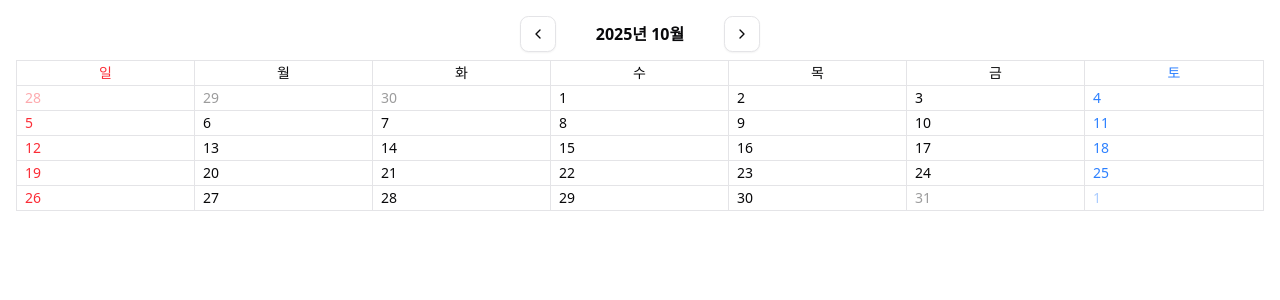
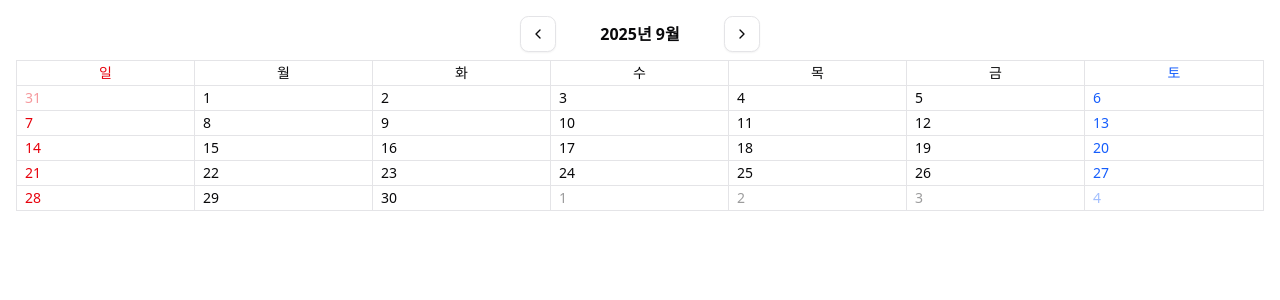
Before and after one commit to dsjoo725/best-practice, a React (Vite) app: page /calendar in a window 1280 px wide. Shown: the top 300 px of the page. Built offline with nearby package versions, Linux system fonts and the light colour scheme.

Commit message:
refactor: calendar 리팩토링

```diff
--- a/src/base-package/calendar/index.ts
+++ b/src/base-package/calendar/index.ts
@@ -1,3 +1 @@
 export * from './ui/calendar';
-
-export { isSameDay } from './lib/date-utils';
--- a/src/base-package/calendar/lib/date-utils.ts
+++ b/src/base-package/calendar/lib/date-utils.ts
@@ -1,7 +1,6 @@
 // 이번 달의 마지막 날짜(일 수) 구하기: 다음 달의 0일 = 이번 달의 마지막 날
-export const daysInMonth = (year: number, month: number) => {
-  const monthIndex = month - 1;
-  return new Date(year, monthIndex, 0).getDate();
+export const daysInMonth = (month: Date) => {
+  return new Date(month.getFullYear(), month.getMonth() + 1, 0).getDate();
 };
 
 export const addMonths = (date: Date, offset: number) =>
@@ -11,3 +10,10 @@ export const isSameDay = (a: Date, b: Date) =>
   a.getFullYear() === b.getFullYear() &&
   a.getMonth() === b.getMonth() &&
   a.getDate() === b.getDate();
+
+export const formatYearMonth = (date: Date, locale: string = 'ko-KR') => {
+  return new Intl.DateTimeFormat(locale, {
+    year: 'numeric',
+    month: 'long',
+  }).format(date);
+};
--- a/src/base-package/calendar/lib/get-calendar-grid.ts
+++ b/src/base-package/calendar/lib/get-calendar-weeks.ts
@@ -1,20 +1,19 @@
-import type { CalendarGrid, DayCell } from '../model/calendar-model';
+import type { CalendarDay, CalendarWeeks } from '../model/calendar-model';
 import { daysInMonth, isSameDay } from './date-utils';
 
-export const getCalendarGrid = (year: number, month: number): CalendarGrid => {
+export const getCalendarWeeks = (month: Date): CalendarWeeks => {
   const weekStartsOn = 0; // 일요일
-  const monthIndex = month - 1;
 
-  const firstDay = new Date(year, monthIndex).getDay();
+  const firstDay = new Date(month.getFullYear(), month.getMonth(), 1).getDay();
   const leading = (firstDay - weekStartsOn + 7) % 7;
-  const inMonthDays = daysInMonth(year, month);
+  const inMonthDays = daysInMonth(month);
   const total = Math.ceil((leading + inMonthDays) / 7) * 7;
 
   const today = new Date();
 
-  const cells: DayCell[] = Array.from({ length: total }, (_, i) => {
+  const days: CalendarDay[] = Array.from({ length: total }, (_, i) => {
     const offset = i - leading;
-    const d = new Date(year, monthIndex, offset + 1);
+    const d = new Date(month.getFullYear(), month.getMonth(), offset + 1);
 
     const inMonth = offset >= 0 && offset < inMonthDays;
     const isToday = isSameDay(today, d);
@@ -24,8 +23,8 @@ export const getCalendarGrid = (year: number, month: number): CalendarGrid => {
     return { date: d, inMonth, isToday, isSunday, isSaturday };
   });
 
-  return cells.reduce<CalendarGrid>(
-    (acc, _, i) => (i % 7 ? acc : [...acc, cells.slice(i, i + 7)]),
+  return days.reduce<CalendarWeeks>(
+    (acc, _, i) => (i % 7 ? acc : [...acc, days.slice(i, i + 7)]),
     [],
   );
 };
--- a/src/base-package/calendar/model/calendar-model.ts
+++ b/src/base-package/calendar/model/calendar-model.ts
@@ -1,4 +1,4 @@
-export type DayCell = {
+export type CalendarDay = {
   date: Date;
   inMonth: boolean;
   isToday: boolean;
@@ -6,6 +6,6 @@ export type DayCell = {
   isSaturday: boolean;
 };
 
-type WeekRow = DayCell[];
+export type CalendarWeek = CalendarDay[];
 
-export type CalendarGrid = WeekRow[];
+export type CalendarWeeks = CalendarWeek[];
--- /dev/null
+++ b/src/base-package/calendar/ui/calendar-body.tsx
@@ -0,0 +1,66 @@
+import { cn } from '@/base';
+import type { CalendarDay, CalendarWeeks } from '../model/calendar-model';
+import type { ReactNode } from 'react';
+
+type Props = {
+  weeks: CalendarWeeks;
+  renderDay?: (day: CalendarDay) => ReactNode;
+};
+export const CalendarBody = ({ weeks, renderDay }: Props) => {
+  return (
+    <main>
+      <div role="grid" aria-labelledby="calendar-heading" className="border select-none">
+        <div role="row" className="grid grid-cols-7 border-b text-sm font-medium">
+          {['일', '월', '화', '수', '목', '금', '토'].map((d, i) => (
+            <div
+              key={d}
+              role="columnheader"
+              className={cn(
+                'border-r px-2 py-0.5 text-center font-medium last:border-r-0',
+                i === 0 && 'text-red-600',
+                i === 6 && 'text-blue-600',
+              )}
+            >
+              {d}
+            </div>
+          ))}
+        </div>
+
+        {weeks.map((week, rowIndex) => (
+          <div
+            key={rowIndex}
+            role="row"
+            className="grid grid-cols-7 border-b text-sm last:border-b-0"
+          >
+            {week.map((day, cellIndex) => {
+              const { date, isToday, inMonth, isSaturday, isSunday } = day;
+
+              return (
+                <div
+                  key={cellIndex}
+                  role="gridcell"
+                  aria-current={isToday ? 'date' : undefined}
+                  className={cn('border-r px-2 py-0.5 last:border-r-0')}
+                >
+                  {renderDay ? (
+                    renderDay(day)
+                  ) : (
+                    <div
+                      className={cn(
+                        isSunday && 'text-red-600',
+                        isSaturday && 'text-blue-600',
+                        !inMonth && 'opacity-40',
+                      )}
+                    >
+                      {date.getDate()}
+                    </div>
+                  )}
+                </div>
+              );
+            })}
+          </div>
+        ))}
+      </div>
+    </main>
+  );
+};
--- /dev/null
+++ b/src/base-package/calendar/ui/calendar-header.tsx
@@ -0,0 +1,28 @@
+import { ChevronLeftIcon, ChevronRightIcon } from 'lucide-react';
+
+import { Button } from '@/base';
+
+import { formatYearMonth } from '../lib/date-utils';
+
+type Props = {
+  month: Date;
+  onPrev: () => void;
+  onNext: () => void;
+};
+export const CalendarHeader = ({ month, onPrev, onNext }: Props) => {
+  return (
+    <header className="flex items-center justify-center gap-1">
+      <Button variant="outline" size="icon" aria-label="prev-month" onClick={onPrev}>
+        <ChevronLeftIcon />
+      </Button>
+
+      <h2 id="calendar-heading" className="min-w-40 text-center font-semibold">
+        {formatYearMonth(month)}
+      </h2>
+
+      <Button variant="outline" size="icon" aria-label="next-month" onClick={onNext}>
+        <ChevronRightIcon />
+      </Button>
+    </header>
+  );
+};
--- a/src/base-package/calendar/ui/calendar.tsx
+++ b/src/base-package/calendar/ui/calendar.tsx
@@ -1,75 +1,44 @@
-import { useMemo } from 'react';
-import { ChevronLeftIcon, ChevronRightIcon } from 'lucide-react';
+import { useMemo, type ReactNode } from 'react';
 
-import { Button, cn } from '@/base';
+import { useControllableState } from '@/base';
 
-import { getCalendarGrid } from '../lib/get-calendar-grid';
+import { getCalendarWeeks } from '../lib/get-calendar-weeks';
+import { addMonths } from '../lib/date-utils';
+import type { CalendarDay } from '../model/calendar-model';
 
-type CalendarProps = { year: number; month: number; onPrev: () => void; onNext: () => void };
+import { CalendarHeader } from './calendar-header';
+import { CalendarBody } from './calendar-body';
 
-export const Calendar = ({ year, month, onPrev, onNext }: CalendarProps) => {
-  const weeks = useMemo(() => getCalendarGrid(year, month), [year, month]);
+type CalendarProps = {
+  month?: Date;
+  defaultMonth?: Date;
+  onMonthChange?: (updater: Date | ((prev: Date) => Date)) => void;
+
+  renderDay?: (day: CalendarDay) => ReactNode;
+};
+
+export const Calendar = ({
+  month: monthProps,
+  defaultMonth,
+  onMonthChange,
+  renderDay,
+}: CalendarProps) => {
+  const [month, setMonth] = useControllableState({
+    prop: monthProps,
+    defaultProp: defaultMonth ?? new Date(),
+    onChange: onMonthChange,
+  });
+
+  const weeks = useMemo(() => getCalendarWeeks(month), [month]);
 
   return (
     <section className="flex flex-col gap-2" aria-label="calendar">
-      <header className="flex items-center justify-center gap-1">
-        <Button variant="outline" size="icon" aria-label="prev-month" onClick={onPrev}>
-          <ChevronLeftIcon />
-        </Button>
-
-        <h2 id="calendar-heading" className="min-w-40 text-center font-semibold">
-          {`${year}년 ${month}월`}
-        </h2>
-
-        <Button variant="outline" size="icon" aria-label="next-month" onClick={onNext}>
-          <ChevronRightIcon />
-        </Button>
-      </header>
-
-      <main>
-        <div role="grid" aria-labelledby="calendar-heading" className="border select-none">
-          <div role="row" className="grid grid-cols-7 border-b text-sm font-medium">
-            {['일', '월', '화', '수', '목', '금', '토'].map((d, i) => (
-              <div
-                key={d}
-                role="columnheader"
-                className={cn(
-                  'border-r px-2 py-0.5 text-center font-medium last:border-r-0',
-                  i === 0 && 'text-red-500',
-                  i === 6 && 'text-blue-500',
-                )}
-              >
-                {d}
-              </div>
-            ))}
-          </div>
-
-          {weeks.map((week, wi) => (
-            <div key={wi} role="row" className="grid grid-cols-7 border-b text-sm last:border-b-0">
-              {week.map(({ date, inMonth, isToday }, di) => {
-                return (
-                  <div
-                    key={di}
-                    role="gridcell"
-                    aria-current={isToday ? 'date' : undefined}
-                    className={cn('border-r px-2 py-0.5 last:border-r-0')}
-                  >
-                    <div
-                      className={cn(
-                        di === 0 && 'text-red-500',
-                        di === 6 && 'text-blue-500',
-                        !inMonth && 'opacity-40',
-                      )}
-                    >
-                      {date.getDate()}
-                    </div>
-                  </div>
-                );
-              })}
-            </div>
-          ))}
-        </div>
-      </main>
+      <CalendarHeader
+        month={month}
+        onNext={() => setMonth((prev) => addMonths(prev, 1))}
+        onPrev={() => setMonth((prev) => addMonths(prev, -1))}
+      />
+      <CalendarBody weeks={weeks} renderDay={renderDay} />
     </section>
   );
 };
--- a/src/page/calendar/ui/calendar-page.tsx
+++ b/src/page/calendar/ui/calendar-page.tsx
@@ -3,7 +3,7 @@ import { Calendar } from '@/base-package/calendar';
 export const CalendarPage = () => {
   return (
     <div className="p-4">
-      <Calendar year={2025} month={10} onNext={() => {}} onPrev={() => {}} />
+      <Calendar />
     </div>
   );
 };
```
